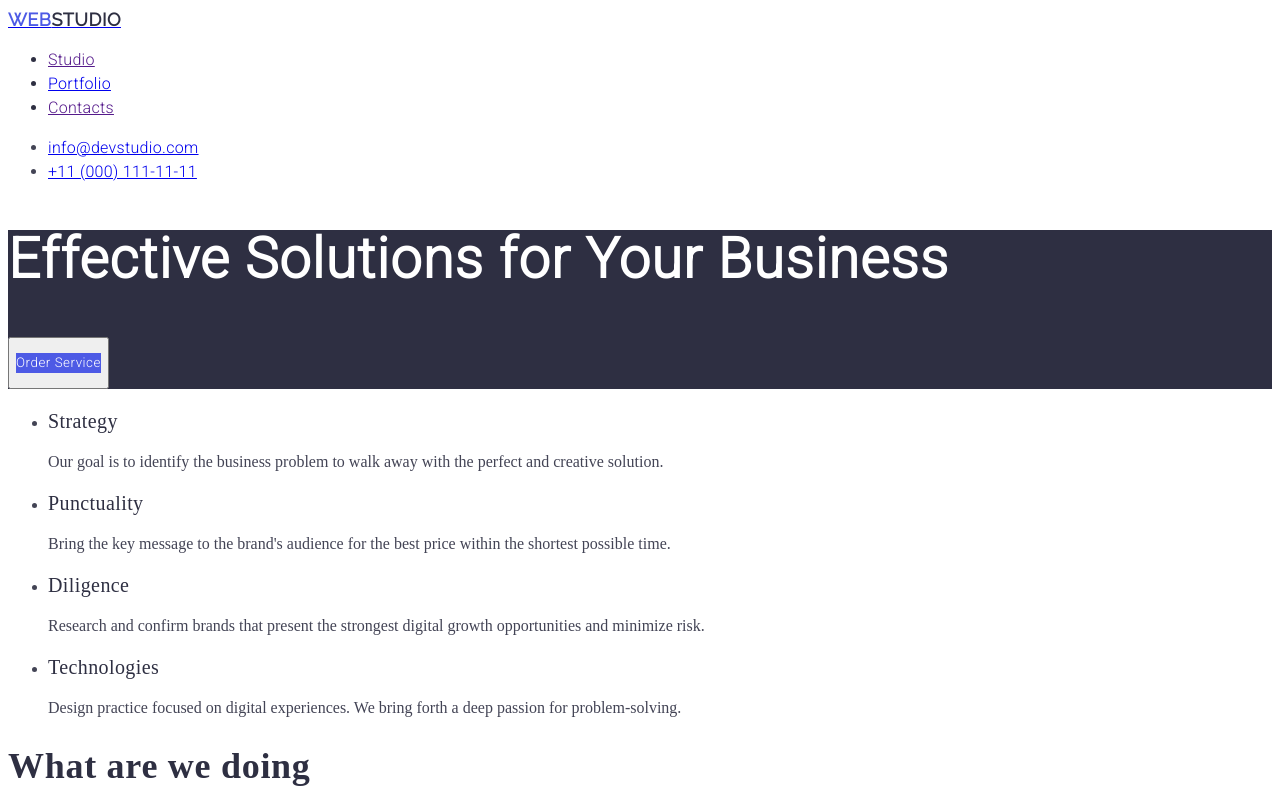
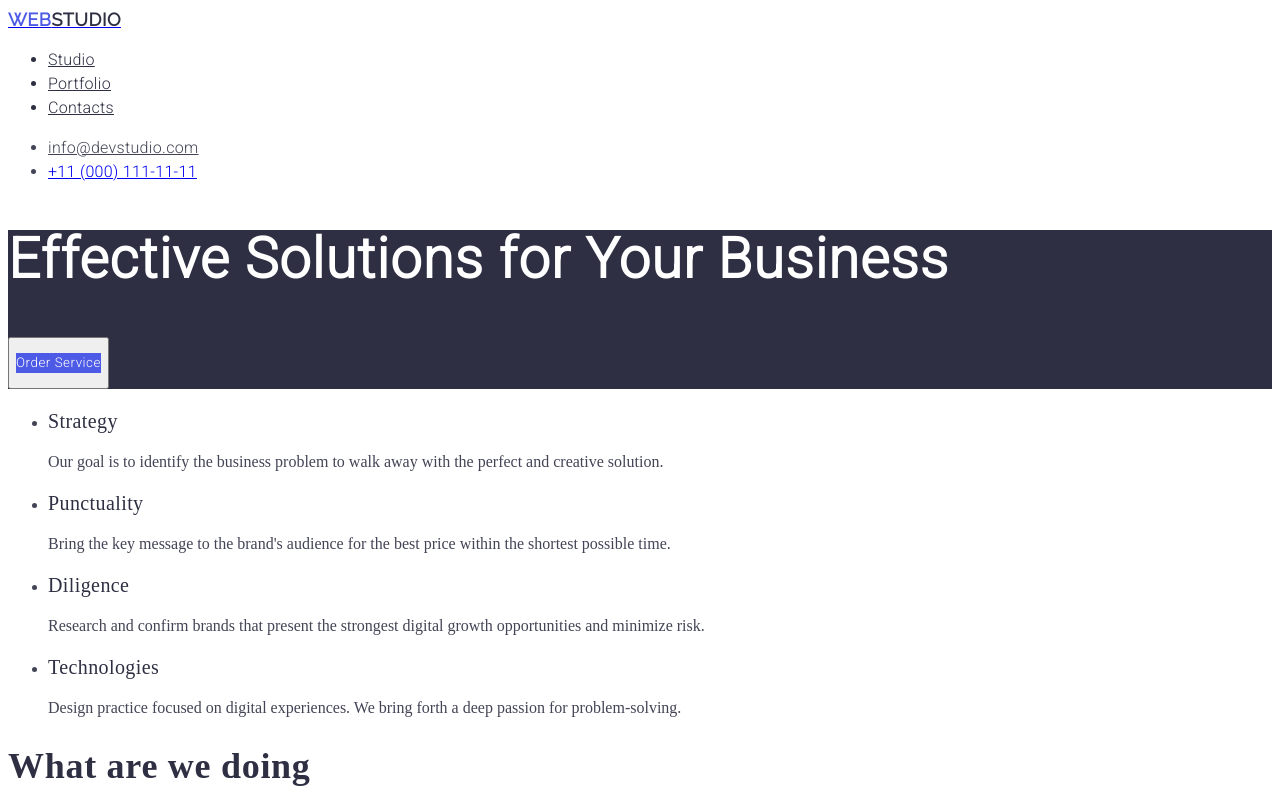
Before and after one commit to DariaPorubova1905/goit-markup-hw-02., a plain HTML site: page index.html in a window 1280 px wide. Shown: the top 800 px of the page. Drawn offline with Linux system fonts and the light colour scheme.

Commit message:
Add files via upload

```diff
--- a/styles.css/index.css
+++ b/styles.css/index.css
@@ -35,6 +35,42 @@ color: #2E2F42;}
     letter-spacing: 0.02em;
     line-height: 150%;
 }
+.portfolio{
+    font-family: 'Roboto';
+    font-weight: 500;
+    font-size: 16px;
+    color: #2E2F42;
+    letter-spacing: 0.02em;
+    line-height: 150%;
+}
+.portfolio:focus,
+.portfolio:hover{
+    color: #404BBF;
+}
+.studio{
+    font-family: 'Roboto';
+    font-weight: 500;
+    font-size: 16px;
+    color: #2E2F42;
+    letter-spacing: 0.02em;
+    line-height: 150%;
+}
+.studio:focus,
+.studio:hover{
+    color: #404BBF;
+}
+.contacts{
+    font-family: 'Roboto';
+    font-weight: 500;
+    font-size: 16px;
+    color: #2E2F42;
+    letter-spacing: 0.02em;
+    line-height: 150%;
+}
+.contacts:focus,
+.contacts:hover{
+    color: #404BBF;
+}
 .adress-list{
     font-family: 'Roboto';
     font-style: normal;
@@ -43,7 +79,32 @@ color: #2E2F42;}
     color: #434455;
     letter-spacing: 0.02em;
     line-height: 150%;
-
+}
+.email{
+    font-family: 'Roboto';
+    font-style: normal;
+    font-weight: 400;
+    font-size: 16px;
+    color: #434455;
+    letter-spacing: 0.02em;
+    line-height: 150%;
+}
+.phone{
+    font-family: 'Roboto';
+    font-style: normal;
+    font-weight: 400;
+    font-size: 16px;
+    color: #434455;
+    letter-spacing: 0.02em;
+    line-height: 150%;
+}
+.email:focus,
+.email:hover{
+    color: #404BBF;
+}
+.phone:focus,
+.email:hover{
+    color: #404BBF;
 }
 .section-one{
 background: #2E2F42;
@@ -65,11 +126,12 @@ color: #FFFFFF;
 letter-spacing: 0.04em;
 background-color: #4D5AE5;
 line-height: 150%;
+cursor: pointer;
 }
 
 .button-text:hover,
 .button-text:focus{
-    background-color: #4D5AE5;
+    background-color: #404BBF;;
 }
 
 .section-two{
```
